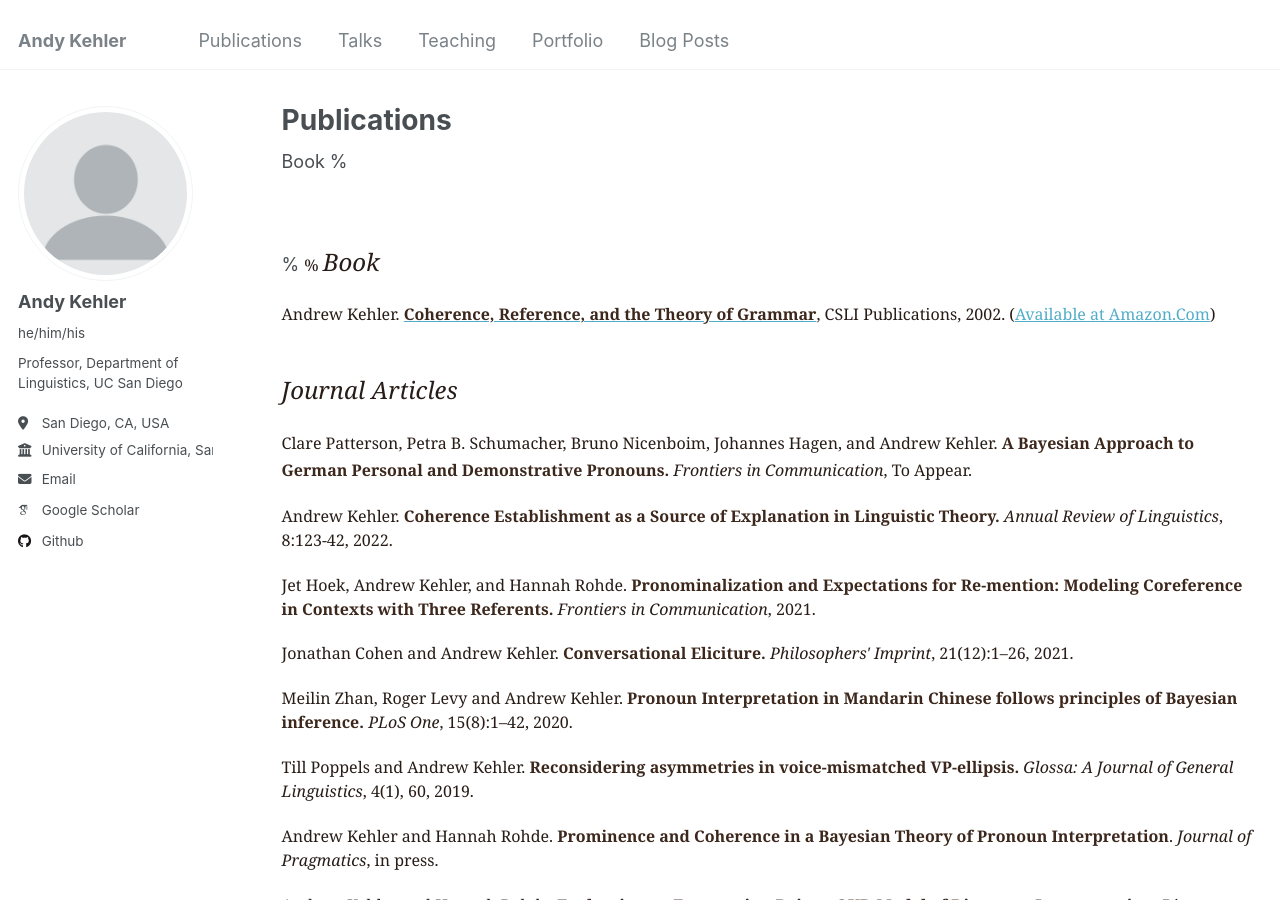
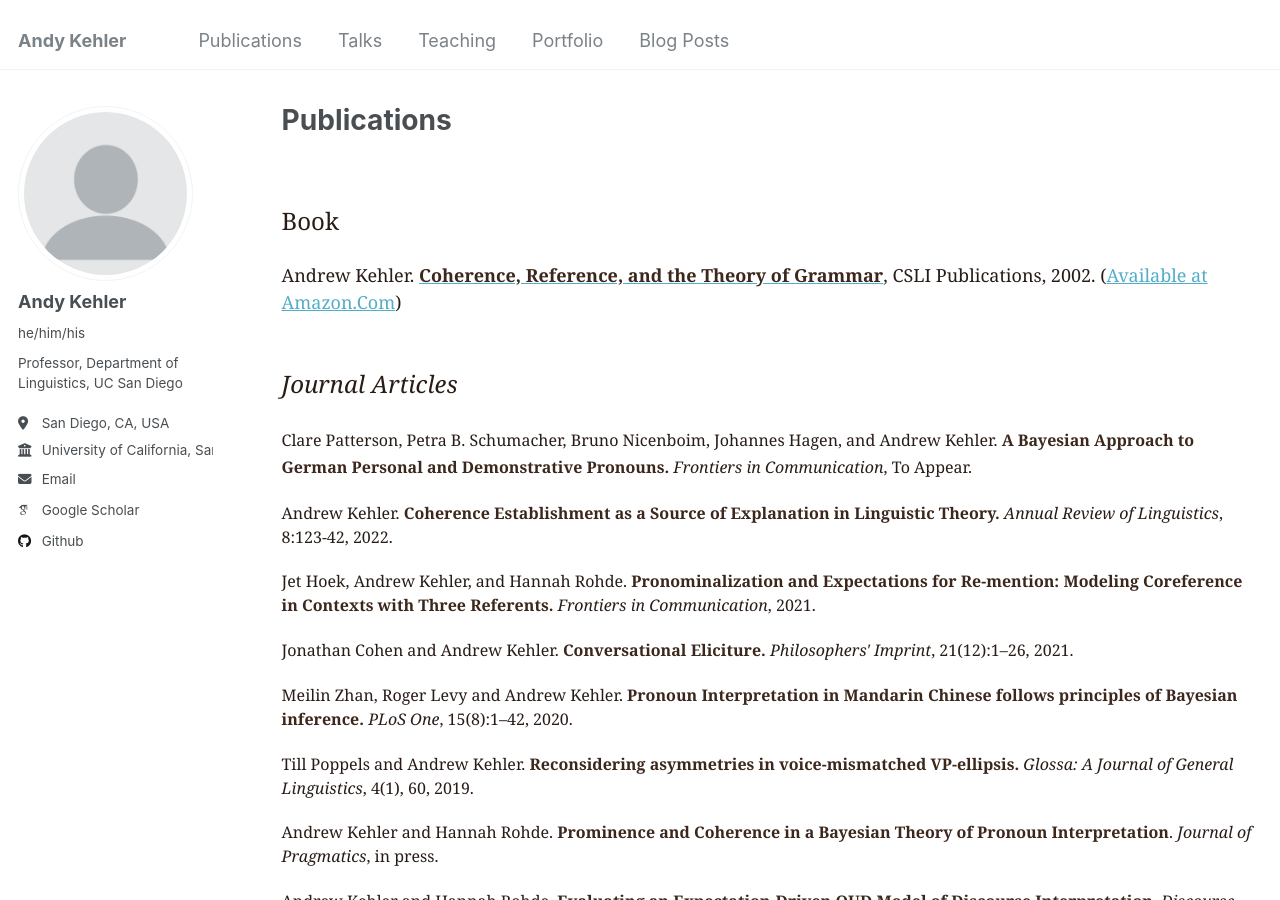
Before and after one commit to akehler/akehler.github.io, a Jekyll site: the page built from _pages/publications.html, in a window 1280 px wide and 900 px high. Built offline with Jekyll 4.4.1, drawn with Linux system fonts in a browser that asks for light colours; some web fonts are replaced.

Commit message:
Update publications.html

```diff
--- a/_pages/publications.html
+++ b/_pages/publications.html
@@ -6,11 +6,9 @@ author_profile: true
 ---
 
 
-Book
-
-%          <p>&nbsp;</p>
-%          <font face="Georgia, Times New Roman, Times, serif" size="3" color="#281C17">
-%         <font size="5"><i>Book</i></font></p>
+          <p>&nbsp;</p>
+          <font face="Georgia, Times New Roman, Times, serif" color="#281C17">
+         <font size="5">Book</font></p>
 
 
 Andrew
```
